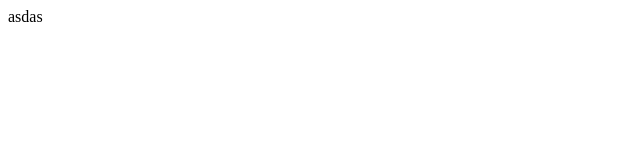
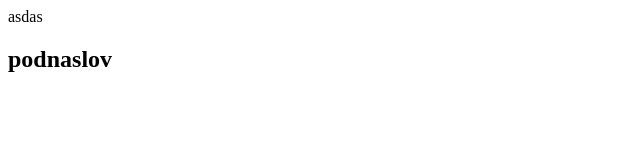
Before and after one commit to vladoMos/gittest, a plain HTML site: page index.html in a window 1280 px wide. Shown: the whole page, without its empty margins (0-640 px from the left). Drawn offline with Linux system fonts and the light colour scheme.

Commit message:
podnaslov

```diff
--- a/index.html
+++ b/index.html
@@ -20,6 +20,8 @@
       </p>
     <![endif]-->
     asdas
+
+    <h2>podnaslov</h2>
     <script src="" async defer></script>
   </body>
 </html>
```
